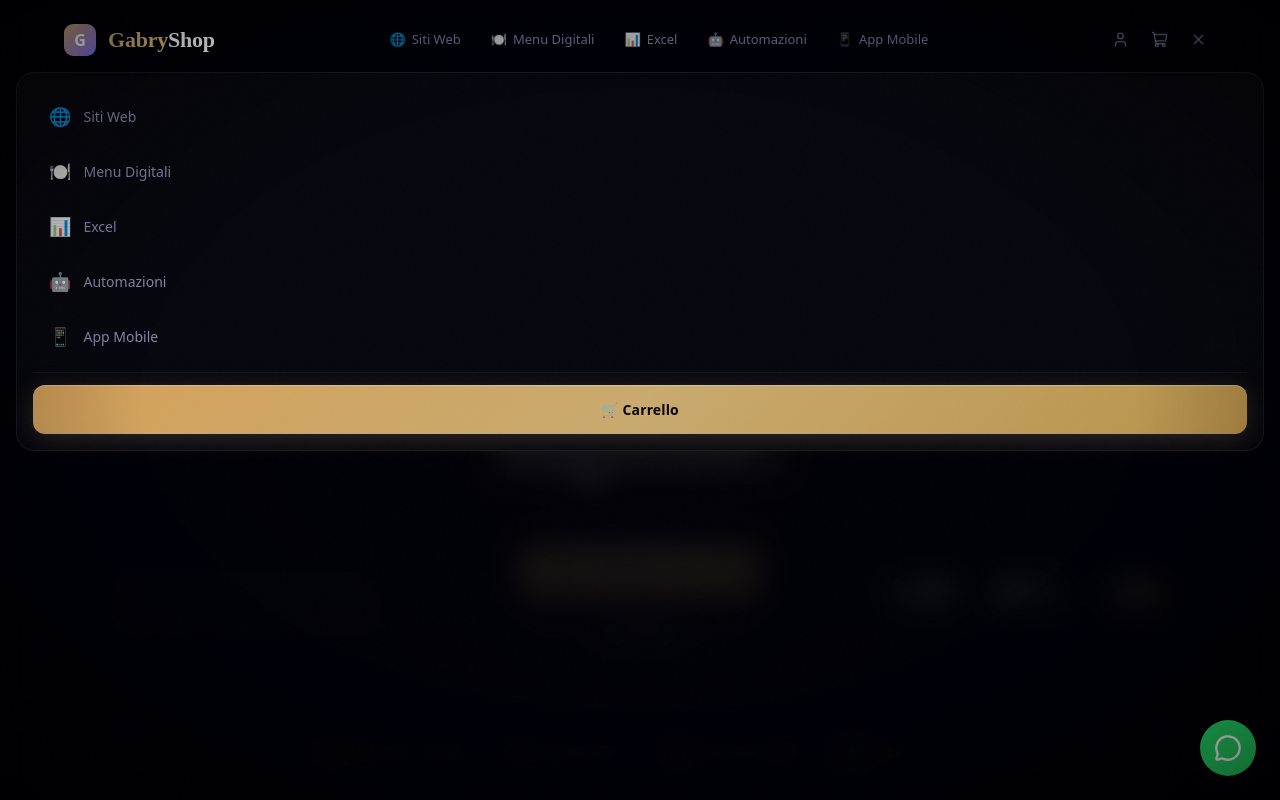
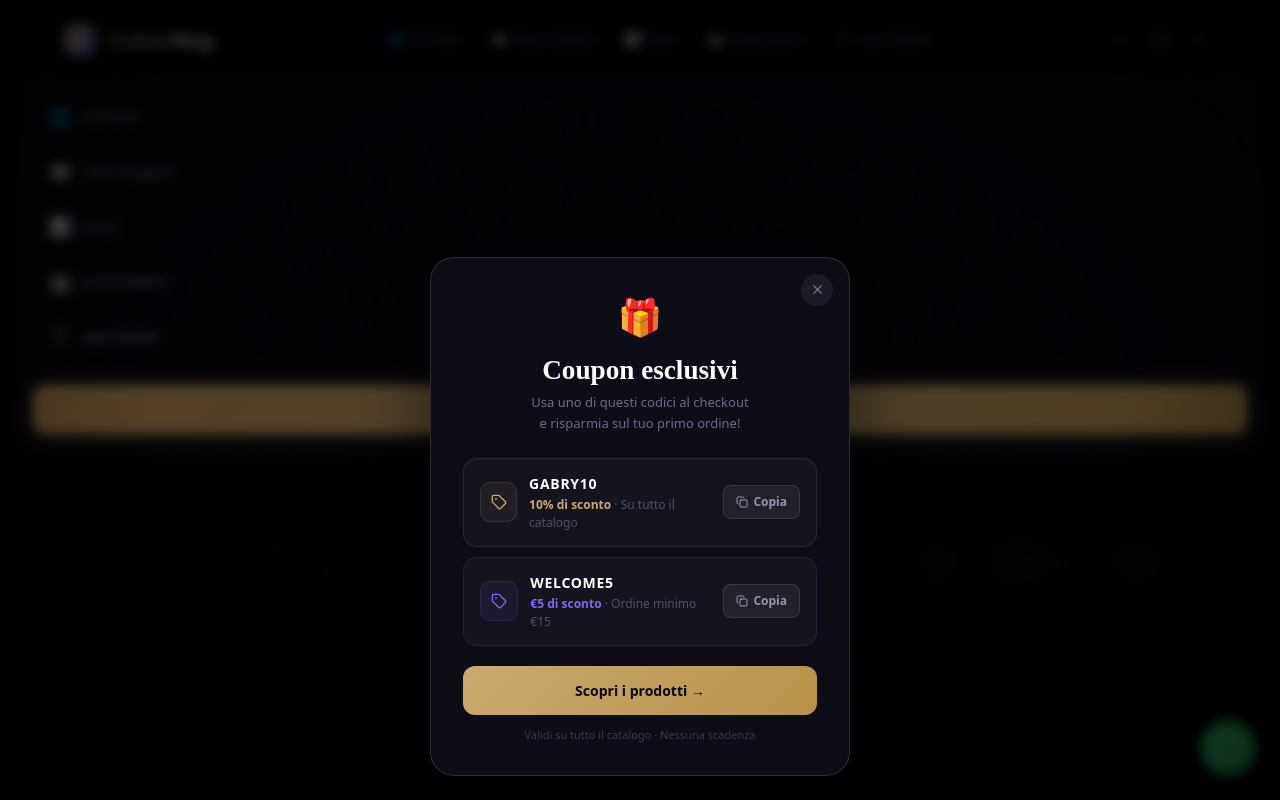
Before and after one commit to terryliano20011-sketch/gabryshop-new, a Next.js app: page / in a window 1280 px wide. Both pictures are taken after a click on the button 1198 px from the left and 39 px from the top of the page. Shown: the top 800 px of the page. Built offline with nearby package versions, Linux system fonts and the light colour scheme.

Commit message:
feat: coupon popup (8s delay, copy button), fix 32 recensioni, rimuovi badge ridondante, fix review_count prodotti

```diff
--- a/src/app/layout.tsx
+++ b/src/app/layout.tsx
@@ -6,6 +6,7 @@ import Navbar from "@/components/layout/Navbar"
 import Footer from "@/components/layout/Footer"
 import WhatsAppButton from "@/components/ui/WhatsAppButton"
 import Effects from "@/components/ui/Effects"
+import CouponPopup from "@/components/ui/CouponPopup"
 
 const playfair = Playfair_Display({ subsets:["latin"], weight:["400","500","600","700","800"], variable:"--font-display", display:"swap" })
 const dmSans = DM_Sans({ subsets:["latin"], weight:["300","400","500","600"], variable:"--font-body", display:"swap" })
@@ -77,6 +78,7 @@ export default function RootLayout({ children }: { children: React.ReactNode })
           <Footer />
           <WhatsAppButton />
           <Effects />
+          <CouponPopup />
         </CartProvider>
       </body>
     </html>
--- a/src/app/page.tsx
+++ b/src/app/page.tsx
@@ -28,13 +28,13 @@ export default function Home() {
 
           {/* Floating new badge */}
           <div style={{marginBottom:'24px',display:'flex',justifyContent:'center'}}>
-            <span className="floating-label" style={{animation:'softPulse 3s ease-in-out infinite'}}>✨ Servizi digitali premium · Est. 2024</span>
+
           </div>
 
           {/* Overline */}
           <div style={{display:'flex',alignItems:'center',gap:'16px',marginBottom:'56px'}}>
             <div style={{width:'32px',height:'1px',background:'rgba(201,169,110,0.5)'}}/>
-            <span style={{fontFamily:'Outfit,system-ui,sans-serif',fontSize:'10px',fontWeight:700,letterSpacing:'0.22em',textTransform:'uppercase',color:'rgba(201,169,110,0.75)'}}>Servizi Digitali Professionali</span>
+
             <div style={{flex:1,height:'1px',background:'linear-gradient(to right,rgba(201,169,110,0.2),transparent)'}}/>
             <span style={{fontFamily:'Outfit,system-ui,sans-serif',fontSize:'10px',color:'rgba(100,100,130,0.4)',letterSpacing:'0.12em'}}>EST. 2024</span>
           </div>
@@ -68,7 +68,7 @@ export default function Home() {
             {/* Destra: stats orizzontali */}
             <div className="hero-stats-row">
               {[
-                {n:'+200',l:'Clienti',counter:'200',prefix:'+'},
+                {n:'+32',l:'Clienti',counter:'32',prefix:'+'},
                 {n:'98%', l:'Soddisfazione',counter:'98',suffix:'%'},
                 {n:'24h', l:'Consegna',counter:'24',suffix:'h'},
               ].map((s:any) => (
@@ -91,7 +91,7 @@ export default function Home() {
             {[
               '🔒 Pagamenti sicuri PayPal',
               '⚡ Consegna 24-48 ore',
-              '⭐ +200 clienti soddisfatti',
+              '⭐ +32 clienti soddisfatti',
               '✅ Rimborso 7 giorni',
             ].map(b => (
               <span key={b} style={{fontFamily:'Outfit,system-ui,sans-serif',fontSize:'12px',color:'rgba(110,110,145,0.7)'}}>{b}</span>
@@ -301,7 +301,7 @@ export default function Home() {
           "aggregateRating": {
             "@type": "AggregateRating",
             "ratingValue": "4.9",
-            "reviewCount": "200",
+            "reviewCount": "32",
             "bestRating": "5"
           }
         })}}
--- /dev/null
+++ b/src/components/ui/CouponPopup.tsx
@@ -0,0 +1,151 @@
+'use client'
+import { useState, useEffect } from 'react'
+import { X, Tag, Copy, Check } from 'lucide-react'
+
+const COUPONS = [
+  { code: 'GABRY10', label: '10% di sconto', desc: 'Su tutto il catalogo', color: '#c9a96e' },
+  { code: 'WELCOME5', label: '€5 di sconto', desc: 'Ordine minimo €15', color: '#7c6af0' },
+]
+
+export default function CouponPopup() {
+  const [visible, setVisible] = useState(false)
+  const [copied, setCopied] = useState<string | null>(null)
+
+  useEffect(() => {
+    // Mostra dopo 8 secondi, solo se non già visto in questa sessione
+    const seen = sessionStorage.getItem('coupon_popup_seen')
+    if (seen) return
+    const t = setTimeout(() => setVisible(true), 8000)
+    return () => clearTimeout(t)
+  }, [])
+
+  const close = () => {
+    setVisible(false)
+    sessionStorage.setItem('coupon_popup_seen', '1')
+  }
+
+  const copy = (code: string) => {
+    navigator.clipboard.writeText(code)
+    setCopied(code)
+    setTimeout(() => setCopied(null), 2000)
+  }
+
+  if (!visible) return null
+
+  return (
+    <div style={{
+      position: 'fixed', inset: 0, zIndex: 99990,
+      background: 'rgba(0,0,0,0.6)', backdropFilter: 'blur(6px)',
+      display: 'flex', alignItems: 'flex-end', justifyContent: 'center',
+      padding: '24px', animation: 'fadeIn 0.3s ease'
+    }} onClick={close}>
+      <div onClick={e => e.stopPropagation()} style={{
+        background: '#0d0d18',
+        border: '1px solid rgba(201,169,110,0.2)',
+        borderRadius: '24px',
+        padding: '32px',
+        maxWidth: '420px',
+        width: '100%',
+        position: 'relative',
+        boxShadow: '0 24px 80px rgba(0,0,0,0.6)',
+        animation: 'slideUp 0.4s cubic-bezier(0.16,1,0.3,1)'
+      }}>
+
+        {/* Close */}
+        <button onClick={close} style={{
+          position: 'absolute', top: '16px', right: '16px',
+          background: 'rgba(255,255,255,0.06)', border: 'none',
+          borderRadius: '50%', width: '32px', height: '32px',
+          display: 'flex', alignItems: 'center', justifyContent: 'center',
+          cursor: 'pointer', color: 'rgba(150,150,185,0.7)'
+        }}><X size={15}/></button>
+
+        {/* Header */}
+        <div style={{ textAlign: 'center', marginBottom: '24px' }}>
+          <div style={{ fontSize: '36px', marginBottom: '12px' }}>🎁</div>
+          <h3 style={{
+            fontFamily: 'Cormorant Garamond, serif',
+            color: 'white', fontSize: '1.7rem', fontWeight: 600,
+            marginBottom: '6px', lineHeight: 1.1
+          }}>Coupon esclusivi</h3>
+          <p style={{
+            fontFamily: 'Outfit, system-ui, sans-serif',
+            color: 'rgba(140,140,175,0.75)', fontSize: '13px', lineHeight: 1.6
+          }}>
+            Usa uno di questi codici al checkout<br/>e risparmia sul tuo primo ordine!
+          </p>
+        </div>
+
+        {/* Coupons */}
+        <div style={{ display: 'flex', flexDirection: 'column', gap: '10px', marginBottom: '20px' }}>
+          {COUPONS.map(coupon => (
+            <div key={coupon.code} style={{
+              display: 'flex', alignItems: 'center', justifyContent: 'space-between',
+              padding: '14px 16px',
+              background: 'rgba(255,255,255,0.03)',
+              border: `1px solid ${coupon.color}22`,
+              borderRadius: '14px', gap: '12px'
+            }}>
+              <div style={{ display: 'flex', alignItems: 'center', gap: '12px' }}>
+                <div style={{
+                  width: '40px', height: '40px', borderRadius: '10px',
+                  background: `${coupon.color}12`, border: `1px solid ${coupon.color}25`,
+                  display: 'flex', alignItems: 'center', justifyContent: 'center'
+                }}>
+                  <Tag size={16} style={{ color: coupon.color }}/>
+                </div>
+                <div>
+                  <div style={{
+                    fontFamily: 'Outfit, system-ui, sans-serif',
+                    color: 'white', fontSize: '14px', fontWeight: 700,
+                    letterSpacing: '0.05em', marginBottom: '2px'
+                  }}>{coupon.code}</div>
+                  <div style={{
+                    fontFamily: 'Outfit, system-ui, sans-serif',
+                    color: coupon.color, fontSize: '12px', fontWeight: 600
+                  }}>{coupon.label} <span style={{ color: 'rgba(120,120,155,0.6)', fontWeight: 400 }}>· {coupon.desc}</span></div>
+                </div>
+              </div>
+              <button onClick={() => copy(coupon.code)} style={{
+                display: 'flex', alignItems: 'center', gap: '5px',
+                padding: '7px 12px', borderRadius: '8px',
+                background: copied === coupon.code ? 'rgba(74,222,128,0.1)' : 'rgba(255,255,255,0.06)',
+                border: `1px solid ${copied === coupon.code ? 'rgba(74,222,128,0.25)' : 'rgba(255,255,255,0.1)'}`,
+                color: copied === coupon.code ? '#4ade80' : 'rgba(180,180,210,0.8)',
+                fontSize: '12px', fontWeight: 600, cursor: 'pointer',
+                fontFamily: 'Outfit, system-ui, sans-serif',
+                transition: 'all 0.2s', whiteSpace: 'nowrap'
+              }}>
+                {copied === coupon.code ? <><Check size={12}/> Copiato!</> : <><Copy size={12}/> Copia</>}
+              </button>
+            </div>
+          ))}
+        </div>
+
+        {/* CTA */}
+        <button onClick={close} style={{
+          width: '100%', padding: '14px',
+          background: 'linear-gradient(135deg, #c9a96e, #b8924a)',
+          color: '#08060a', fontFamily: 'Outfit, system-ui, sans-serif',
+          fontSize: '14px', fontWeight: 700, border: 'none',
+          borderRadius: '12px', cursor: 'pointer'
+        }}>
+          Scopri i prodotti →
+        </button>
+
+        <p style={{
+          textAlign: 'center', marginTop: '12px',
+          fontFamily: 'Outfit, system-ui, sans-serif',
+          fontSize: '11px', color: 'rgba(100,100,135,0.5)'
+        }}>
+          Validi su tutto il catalogo · Nessuna scadenza
+        </p>
+      </div>
+
+      <style>{`
+        @keyframes fadeIn { from{opacity:0} to{opacity:1} }
+        @keyframes slideUp { from{transform:translateY(40px);opacity:0} to{transform:translateY(0);opacity:1} }
+      `}</style>
+    </div>
+  )
+}
--- a/src/lib/data.ts
+++ b/src/lib/data.ts
@@ -72,7 +72,7 @@ export const PRODUCTS: Product[] = [
     badge: 'bestseller',
     includes: ['Design responsive mobile + desktop', 'SEO on-page ottimizzato', 'Form di contatto funzionante', 'Google Analytics integrato', 'File sorgente consegnato'],
     images: ['https://images.unsplash.com/photo-1467232004584-a241de8bcf5d?w=800&q=80'],
-    rating: 4.9, review_count: 47, created_at: '2024-01-01',
+    rating: 4.9, review_count: 7, created_at: '2024-01-01',
   },
   {
     id: '2',
@@ -90,7 +90,7 @@ export const PRODUCTS: Product[] = [
     badge: 'customizable',
     includes: ['Galleria progetti con lightbox', 'Sezione about e bio', 'Form contatto', 'Integrazione social media', 'Design minimal premium'],
     images: ['https://images.unsplash.com/photo-1542744173-8e7e53415bb0?w=800&q=80'],
-    rating: 4.8, review_count: 31, created_at: '2024-01-01',
+    rating: 4.8, review_count: 5, created_at: '2024-01-01',
   },
   {
     id: '3',
@@ -108,7 +108,7 @@ export const PRODUCTS: Product[] = [
     badge: 'customizable',
     includes: ['Fino a 5 pagine personalizzate', 'CMS per modificare contenuti', 'Blog integrato', 'SEO ottimizzato', 'Hosting Vercel 1 anno'],
     images: ['https://images.unsplash.com/photo-1547658719-da2b51169166?w=800&q=80'],
-    rating: 4.8, review_count: 23, created_at: '2024-01-01',
+    rating: 4.8, review_count: 4, created_at: '2024-01-01',
   },
   {
     id: '4',
@@ -126,7 +126,7 @@ export const PRODUCTS: Product[] = [
     badge: 'bestseller',
     includes: ['Menu digitale integrato', 'Sistema prenotazioni tavoli', 'Galleria piatti', 'Mappa e orari apertura', 'Form contatto e WhatsApp'],
     images: ['https://images.unsplash.com/photo-1414235077428-338989a2e8c0?w=800&q=80'],
-    rating: 4.9, review_count: 38, created_at: '2024-01-01',
+    rating: 4.9, review_count: 3, created_at: '2024-01-01',
   },
   {
     id: '5',
@@ -144,7 +144,7 @@ export const PRODUCTS: Product[] = [
     badge: '24h',
     includes: ['Galleria lavori e foto', 'Listino prezzi', 'Prenotazione online', 'Sezione team', 'Recensioni clienti'],
     images: ['https://images.unsplash.com/photo-1560066984-138dadb4c035?w=800&q=80'],
-    rating: 4.7, review_count: 19, created_at: '2024-01-01',
+    rating: 4.7, review_count: 3, created_at: '2024-01-01',
   },
   {
     id: '6',
@@ -162,7 +162,7 @@ export const PRODUCTS: Product[] = [
     badge: 'customizable',
     includes: ['Bio e presentazione', 'Sezione servizi', 'Casi studio', 'Testimonianze clienti', 'Form contatto premium'],
     images: ['https://images.unsplash.com/photo-1486312338219-ce68d2c6f44d?w=800&q=80'],
-    rating: 4.7, review_count: 14, created_at: '2024-01-01',
+    rating: 4.7, review_count: 2, created_at: '2024-01-01',
   },
   {
     id: '7',
@@ -180,7 +180,7 @@ export const PRODUCTS: Product[] = [
     badge: 'customizable',
     includes: ['Catalogo prodotti illimitato', 'Pagamenti Stripe + PayPal', 'Download automatico post-acquisto', 'Area clienti', 'Dashboard vendite'],
     images: ['https://images.unsplash.com/photo-1556742049-0cfed4f6a45d?w=800&q=80'],
-    rating: 4.8, review_count: 11, created_at: '2024-01-01',
+    rating: 4.8, review_count: 2, created_at: '2024-01-01',
   },
 
   // ─── MENU DIGITALI ───
@@ -200,7 +200,7 @@ export const PRODUCTS: Product[] = [
     badge: '24h',
     includes: ['QR code personalizzato', 'Allergenici EU conformi', 'Aggiornamenti illimitati', 'Multilingua IT + EN', '1 anno hosting incluso'],
     images: ['https://images.unsplash.com/photo-1568901346375-23c9450c58cd?w=800&q=80'],
-    rating: 5.0, review_count: 89, created_at: '2024-01-01',
+    rating: 5.0, review_count: 1, created_at: '2024-01-01',
   },
   {
     id: '9',
@@ -218,7 +218,7 @@ export const PRODUCTS: Product[] = [
     badge: '24h',
     includes: ['Design dark mode elegante', 'QR code con logo', 'Sezioni cocktail e spirits', 'Aggiornamenti 1 anno', 'Filtro per categoria'],
     images: ['https://images.unsplash.com/photo-1514362545857-3bc16c4c7d1b?w=800&q=80'],
-    rating: 4.8, review_count: 34, created_at: '2024-01-01',
+    rating: 4.8, review_count: 1, created_at: '2024-01-01',
   },
   {
     id: '10',
@@ -236,7 +236,7 @@ export const PRODUCTS: Product[] = [
     badge: 'customizable',
     includes: ['Lista ingredienti per pizza', 'Filtro senza glutine / vegano', 'Prezzi con varianti', 'QR code personalizzato', 'Aggiornamenti illimitati'],
     images: ['https://images.unsplash.com/photo-1513104890138-7c749659a591?w=800&q=80'],
-    rating: 4.8, review_count: 27, created_at: '2024-01-01',
+    rating: 4.8, review_count: 1, created_at: '2024-01-01',
   },
   {
     id: '11',
@@ -254,7 +254,7 @@ export const PRODUCTS: Product[] = [
     badge: '24h',
     includes: ['Design colorato e appetitoso', 'Sezione "gusti del giorno"', 'Allergenici integrati', 'QR code personalizzato', 'Aggiornamenti stagionali'],
     images: ['https://images.unsplash.com/photo-1563805042-7684c019e1cb?w=800&q=80'],
-    rating: 4.9, review_count: 22, created_at: '2024-01-01',
+    rating: 4.9, review_count: 1, created_at: '2024-01-01',
   },
   {
     id: '12',
@@ -272,7 +272,7 @@ export const PRODUCTS: Product[] = [
     badge: 'customizable',
     includes: ['4 lingue: IT, EN, DE, FR', 'Selezione lingua automatica', 'Allergenici in tutte le lingue', 'QR code unico per tutte le lingue', 'Aggiornamenti illimitati'],
     images: ['https://images.unsplash.com/photo-1414235077428-338989a2e8c0?w=800&q=80'],
-    rating: 4.9, review_count: 18, created_at: '2024-01-01',
+    rating: 4.9, review_count: 1, created_at: '2024-01-01',
   },
   {
     id: '13',
@@ -290,7 +290,7 @@ export const PRODUCTS: Product[] = [
     badge: 'bestseller',
     includes: ['Ordini direttamente dal telefono', 'Notifiche in cucina in tempo reale', 'Pannello gestione ordini', 'Storico ordini per tavolo', 'QR code per ogni tavolo'],
     images: ['https://images.unsplash.com/photo-1555396273-367ea4eb4db5?w=800&q=80'],
-    rating: 4.9, review_count: 41, created_at: '2024-01-01',
+    rating: 4.9, review_count: 1, created_at: '2024-01-01',
   },
 
   // ─── FOGLI EXCEL ───
@@ -310,7 +310,7 @@ export const PRODUCTS: Product[] = [
     badge: '24h',
     includes: ['Dashboard scorte in tempo reale', 'Alert livello minimo automatico', 'Report mensili grafici', 'Gestione fornitori', 'Storico movimenti'],
     images: ['https://images.unsplash.com/photo-1611532736597-de2d4265fba3?w=800&q=80'],
-    rating: 4.7, review_count: 134, created_at: '2024-01-01',
+    rating: 4.7, review_count: 1, created_at: '2024-01-01',
   },
   {
     id: '15',
@@ -328,7 +328,7 @@ export const PRODUCTS: Product[] = [
     badge: '24h',
     includes: ['Generazione fatture automatica', 'Calcolo IVA automatico', 'Archivio clienti', 'Numerazione progressiva', 'Export PDF integrato'],
     images: ['https://images.unsplash.com/photo-1554224155-6726b3ff858f?w=800&q=80'],
-    rating: 4.8, review_count: 67, created_at: '2024-01-01',
+    rating: 4.8, review_count: 1, created_at: '2024-01-01',
   },
   {
     id: '16',
@@ -346,7 +346,7 @@ export const PRODUCTS: Product[] = [
     badge: '24h',
     includes: ['Tracciamento entrate/uscite', 'Categorie personalizzabili', 'Grafici automatici mensili', 'Obiettivi di risparmio', 'Report annuale'],
     images: ['https://images.unsplash.com/photo-1579621970563-ebec7560ff3e?w=800&q=80'],
-    rating: 4.7, review_count: 89, created_at: '2024-01-01',
+    rating: 4.7, review_count: 1, created_at: '2024-01-01',
   },
   {
     id: '17',
@@ -364,7 +364,7 @@ export const PRODUCTS: Product[] = [
     badge: '24h',
     includes: ['Foglio presenze mensile', 'Calcolo automatico straordinari', 'Gestione ferie e permessi', 'Report per la busta paga', 'Calendario turni'],
     images: ['https://images.unsplash.com/photo-1600880292203-757bb62b4baf?w=800&q=80'],
-    rating: 4.6, review_count: 43, created_at: '2024-01-01',
+    rating: 4.6, review_count: 1, created_at: '2024-01-01',
   },
   {
     id: '18',
@@ -382,7 +382,7 @@ export const PRODUCTS: Product[] = [
     badge: 'bestseller',
     includes: ['Archivio clienti completo', 'Pipeline vendite visuale', 'Promemoria follow-up', 'Report performance commerciali', 'Storico comunicazioni'],
     images: ['https://images.unsplash.com/photo-1551288049-bebda4e38f71?w=800&q=80'],
-    rating: 4.8, review_count: 56, created_at: '2024-01-01',
+    rating: 4.8, review_count: 1, created_at: '2024-01-01',
   },
   {
     id: '19',
@@ -400,7 +400,7 @@ export const PRODUCTS: Product[] = [
     badge: '24h',
     includes: ['Diagramma di Gantt interattivo', 'Assegnazione task e risorse', 'Calcolo % completamento', 'Alert scadenze', 'Report stato progetto'],
     images: ['https://images.unsplash.com/photo-1454165804606-c3d57bc86b40?w=800&q=80'],
-    rating: 4.7, review_count: 38, created_at: '2024-01-01',
+    rating: 4.7, review_count: 1, created_at: '2024-01-01',
   },
   {
     id: '20',
@@ -418,7 +418,7 @@ export const PRODUCTS: Product[] = [
     badge: '24h',
     includes: ['Listino prezzi aggiornabile', 'Calcolo sconti automatico', 'Calcolo margini', 'Generazione preventivo PDF', 'Archivio preventivi inviati'],
     images: ['https://images.unsplash.com/photo-1568952433726-3896e3881c65?w=800&q=80'],
-    rating: 4.7, review_count: 29, created_at: '2024-01-01',
+    rating: 4.7, review_count: 1, created_at: '2024-01-01',
   },
 
   // ─── AUTOMAZIONI ───
@@ -438,7 +438,7 @@ export const PRODUCTS: Product[] = [
     badge: 'bestseller',
     includes: ['Setup WhatsApp Business API', 'Risposte automatiche 24/7', 'Gestione prenotazioni', 'Dashboard analytics', '1 mese supporto incluso'],
     images: ['https://images.unsplash.com/photo-1611262588024-d12430b98920?w=800&q=80'],
-    rating: 4.9, review_count: 31, created_at: '2024-01-01',
+    rating: 4.9, review_count: 1, created_at: '2024-01-01',
   },
   {
     id: '22',
@@ -456,7 +456,7 @@ export const PRODUCTS: Product[] = [
     badge: 'customizable',
     includes: ['Sequenza welcome email', 'Follow-up post acquisto', 'Newsletter automatica', 'Template email brandizzati', 'Report aperture e click'],
     images: ['https://images.unsplash.com/photo-1596526131083-e8c633c948d2?w=800&q=80'],
-    rating: 4.7, review_count: 19, created_at: '2024-01-01',
+    rating: 4.7, review_count: 1, created_at: '2024-01-01',
   },
   {
     id: '23',
@@ -474,7 +474,7 @@ export const PRODUCTS: Product[] = [
     badge: 'customizable',
     includes: ['Risposte automatiche DM', 'Qualificazione lead', 'Invio listino automatico', 'Prenotazione appuntamenti', 'Notifiche urgenti su WhatsApp'],
     images: ['https://images.unsplash.com/photo-1611262588024-d12430b98920?w=800&q=80'],
-    rating: 4.8, review_count: 22, created_at: '2024-01-01',
+    rating: 4.8, review_count: 1, created_at: '2024-01-01',
   },
   {
     id: '24',
@@ -492,7 +492,7 @@ export const PRODUCTS: Product[] = [
     badge: '24h',
     includes: ['Connessione form → Google Sheets', 'Notifiche WhatsApp / Telegram', 'Filtri e regole personalizzate', 'Dashboard dati automatica', 'Setup Make / Zapier'],
     images: ['https://images.unsplash.com/photo-1454165804606-c3d57bc86b40?w=800&q=80'],
-    rating: 4.7, review_count: 16, created_at: '2024-01-01',
+    rating: 4.7, review_count: 1, created_at: '2024-01-01',
   },
   {
     id: '25',
@@ -510,7 +510,7 @@ export const PRODUCTS: Product[] = [
     badge: 'bestseller',
     includes: ['Prenotazioni via WhatsApp/sito', 'Conferme automatiche', 'Reminder 24h prima', 'Sync Google Calendar', 'Gestione cancellazioni'],
     images: ['https://images.unsplash.com/photo-1551650975-87deedd944c3?w=800&q=80'],
-    rating: 4.9, review_count: 44, created_at: '2024-01-01',
+    rating: 4.9, review_count: 1, created_at: '2024-01-01',
   },
   {
     id: '26',
@@ -528,7 +528,7 @@ export const PRODUCTS: Product[] = [
     badge: 'customizable',
     includes: ['Pubblicazione automatica IG/FB/LI', 'Calendario editoriale', 'Orari ottimali automatici', 'Report engagement', 'Setup Buffer / Hootsuite'],
     images: ['https://images.unsplash.com/photo-1432888498266-38ffec3eaf0a?w=800&q=80'],
-    rating: 4.6, review_count: 28, created_at: '2024-01-01',
+    rating: 4.6, review_count: 1, created_at: '2024-01-01',
   },
 
   // ─── APP MOBILE ───
@@ -548,7 +548,7 @@ export const PRODUCTS: Product[] = [
     badge: 'customizable',
     includes: ['Installabile iOS + Android', 'Funzionamento offline', 'Push notification', 'Performance ottimizzate', '3 mesi supporto'],
     images: ['https://images.unsplash.com/photo-1512941937669-90a1b58e7e9c?w=800&q=80'],
-    rating: 4.8, review_count: 12, created_at: '2024-01-01',
+    rating: 4.8, review_count: 1, created_at: '2024-01-01',
   },
   {
     id: '28',
@@ -566,7 +566,7 @@ export const PRODUCTS: Product[] = [
     badge: 'bestseller',
     includes: ['Booking online clienti', 'Conferme automatiche', 'Reminder SMS/email', 'Dashboard gestione', 'Calendario integrato'],
     images: ['https://images.unsplash.com/photo-1551650975-87deedd944c3?w=800&q=80'],
-    rating: 4.9, review_count: 28, created_at: '2024-01-01',
+    rating: 4.9, review_count: 1, created_at: '2024-01-01',
   },
   {
     id: '29',
@@ -584,6 +584,6 @@ export const PRODUCTS: Product[] = [
     badge: 'customizable',
     includes: ['Catalogo prodotti dinamico', 'Ricerca e filtri avanzati', 'Prezzi in tempo reale', 'Contatto diretto WhatsApp', 'Installabile su telefono'],
     images: ['https://images.unsplash.com/photo-1607082348824-0a96f2a4b9da?w=800&q=80'],
-    rating: 4.7, review_count: 9, created_at: '2024-01-01',
+    rating: 4.7, review_count: 1, created_at: '2024-01-01',
   },
 ]
```
